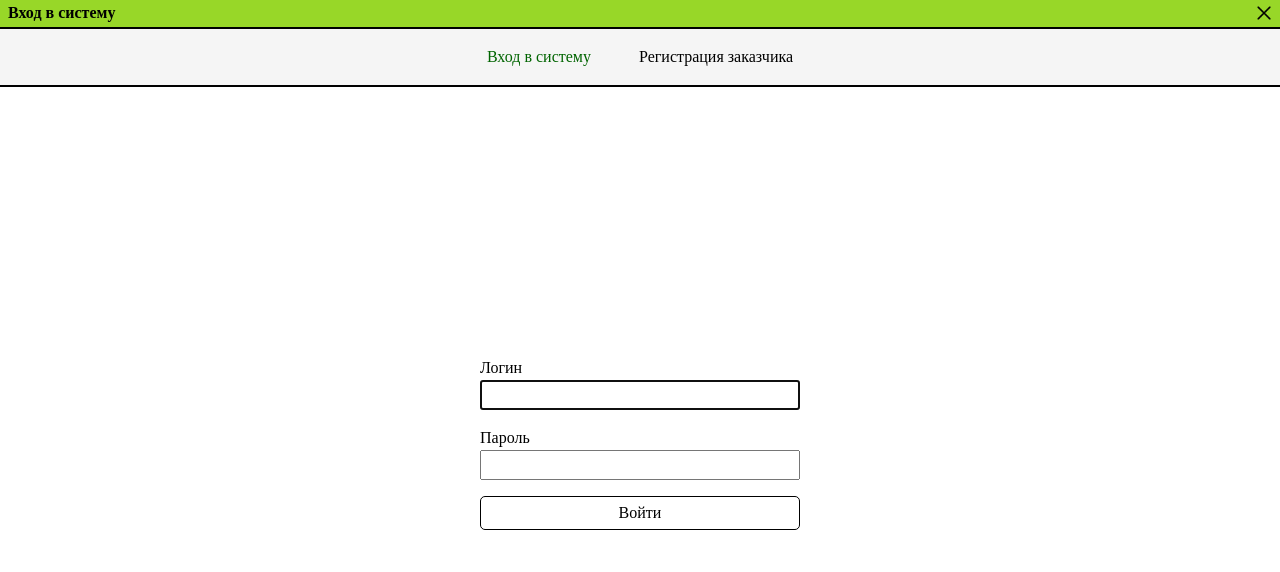
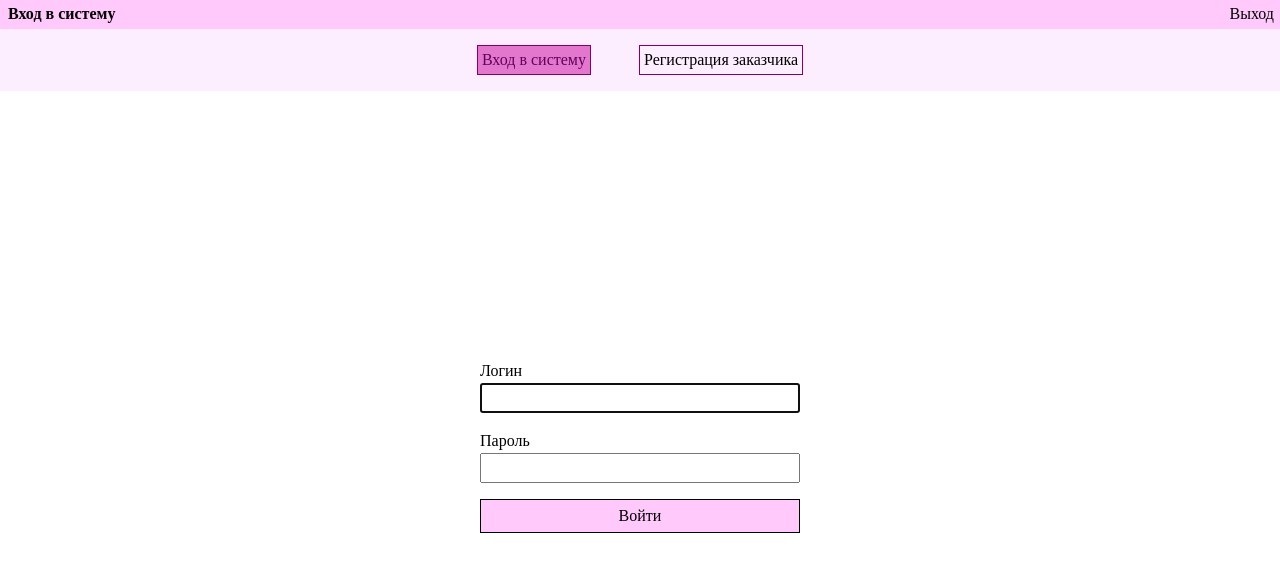
Before and after one commit to mospolytech-business-apps/lab3, a Vue app in the folder client/: page /login in a window 1280 px wide. Shown: the top 572 px of the page. Built offline with nearby package versions, Linux system fonts and the light colour scheme; no server answers.

Commit message:
change styles for components

```diff
--- a/client/src/components/OrderModal.vue
+++ b/client/src/components/OrderModal.vue
@@ -365,7 +365,7 @@ const addFiles = () => {
 }
 
 .cancel-btn:hover {
-  background-color: salmon;
+  background-color: rgb(250, 205, 114);
 }
 .photos {
   border: 1px solid lightgray;
--- a/client/src/components/UIAlert.vue
+++ b/client/src/components/UIAlert.vue
@@ -23,7 +23,7 @@ errorStore.$subscribe((state) => {
 
 <style scoped>
 .err {
-  background-color: rgba(255, 175, 46);
+  background-color: rgb(192, 255, 46);
   display: flex;
   min-width: 10rem;
   padding: 2rem 6rem;
--- a/client/src/components/UIButton.vue
+++ b/client/src/components/UIButton.vue
@@ -9,9 +9,9 @@
 <style scoped>
 .btn {
   padding: 0.25rem 2rem;
-  border: 1px solid black;
-  border-radius: 5px;
-  background-color: white;
+  border: 0.1px solid black;
+  border-radius: 0px;
+  background-color: rgb(255, 201, 252);
   cursor: pointer;
   display: flex;
   gap: 0.5rem;
@@ -24,7 +24,7 @@
 }
 
 .btn:active {
-  background-color: grey;
+  background-color: rgb(254, 213, 255);
 }
 
 .btn:disabled {
--- a/client/src/components/UIError.vue
+++ b/client/src/components/UIError.vue
@@ -21,6 +21,6 @@ errorStore.$subscribe((state) => {
 
 <style scoped>
 .err {
-  color: darkred;
+  color: rgb(139, 0, 116);
 }
 </style>
--- a/client/src/components/UIHeader.vue
+++ b/client/src/components/UIHeader.vue
@@ -32,7 +32,7 @@ const router = useRouter();
       {{ props.title ?? router.currentRoute.value.meta?.title }}
     </h1>
     <button @click="closeButtonHandler" class="exit-btn">
-      <img width="20" src="@/assets/cross-icon.png" alt="Exit button" />
+      Выход
     </button>
   </header>
 </template>
@@ -43,9 +43,8 @@ const router = useRouter();
   display: flex;
   justify-content: space-between;
   align-items: center;
-  border-bottom: 2px solid black;
   height: 30px;
-  background-color: #98d728;
+  background-color: rgb(255, 201, 252);
 }
 
 .title {
--- a/client/src/components/UINav.vue
+++ b/client/src/components/UINav.vue
@@ -51,9 +51,17 @@ const showRoute = (route) => {
   gap: 3rem;
   row-gap: 0.5rem;
   font-weight: 400;
-  border-bottom: 2px solid black;
-  background-color: whitesmoke;
+  background-color: rgb(252, 238, 255);
   padding: 1rem;
+}
+
+.nav-menu a {
+  border: 1px solid #840069;
+  padding: 4px;
+  line-height: 1.3;
+  &:hover {
+    background-color: #e064c8;
+  }
 }
 
 .nav-menu > * {
@@ -70,10 +78,11 @@ const showRoute = (route) => {
 }
 
 .nav-menu > *:active {
-  color: blue;
+  color: rgb(255, 0, 238);
 }
 
 .active {
-  color: darkgreen;
+  background-color: #e277cd;
+  color: rgb(100, 0, 92);
 }
 </style>
--- a/client/src/components/UISelect.vue
+++ b/client/src/components/UISelect.vue
@@ -44,9 +44,8 @@ const changeOption = (event) => {
   width: 100%;
   font-size: 1rem;
   padding: 0.2em 0.5em 0.2em 0.5em;
-  background-color: #fff;
-  border: 1px solid #757575;
-  border-radius: 0.15rem;
+  background-color: rgb(255, 201, 252);
+  border: 0.1px solid #c2c2c2;
   color: #000;
   cursor: pointer;
   padding-inline-end: 30px;
@@ -72,7 +71,7 @@ const changeOption = (event) => {
     right: 0;
     background-size: contain;
     pointer-events: none;
-    border-left: 1px solid #757575;
+    border-left: 1px solid #792196;
   }
   &:has(.select:disabled)::after {
     opacity: 0.2;
@@ -84,7 +83,7 @@ const changeOption = (event) => {
 }
 
 .placeholderBlue {
-  color: blue;
+  color: rgb(242, 0, 255);
 }
 
 .placeholderUnderline {
```
